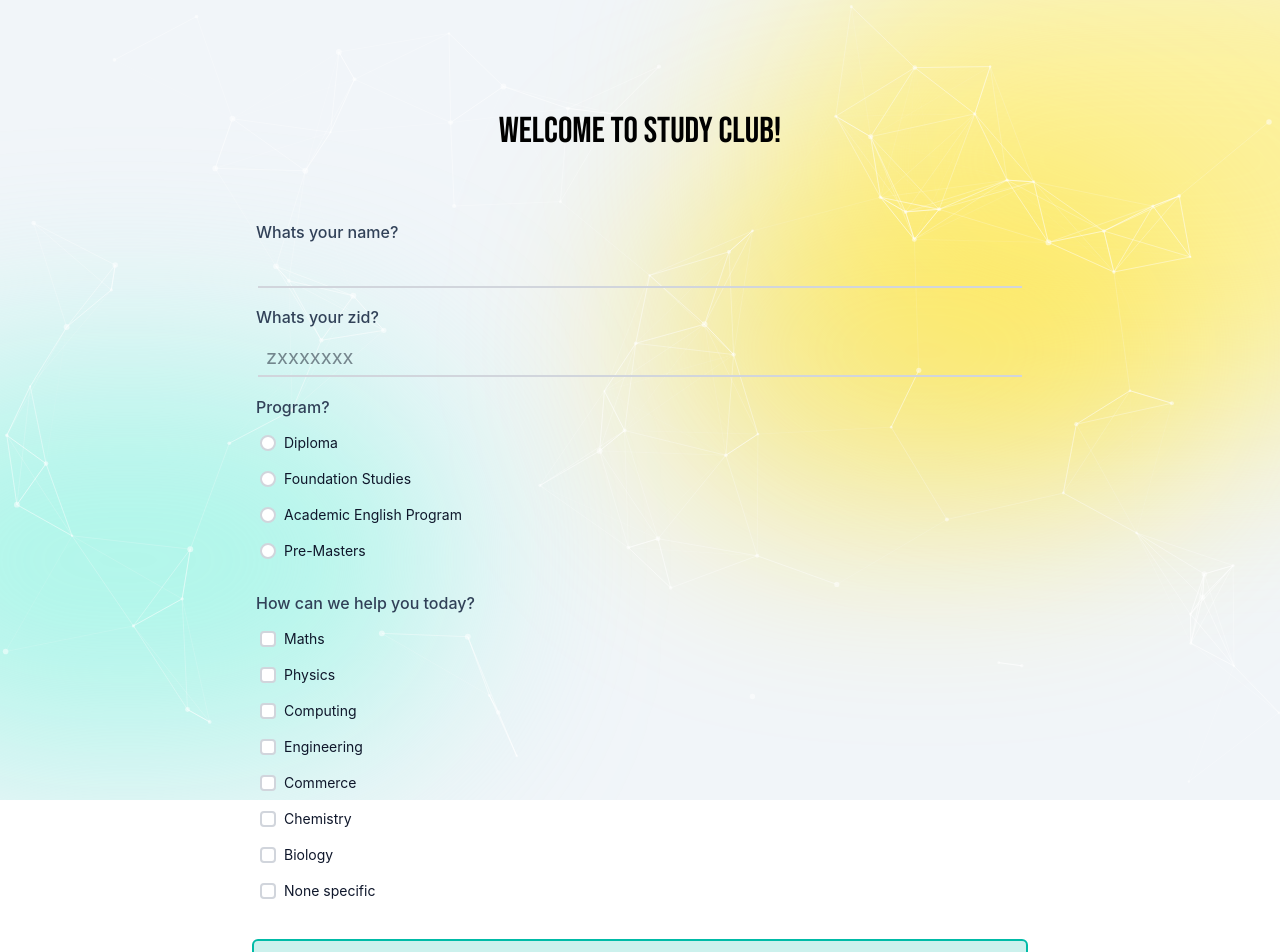
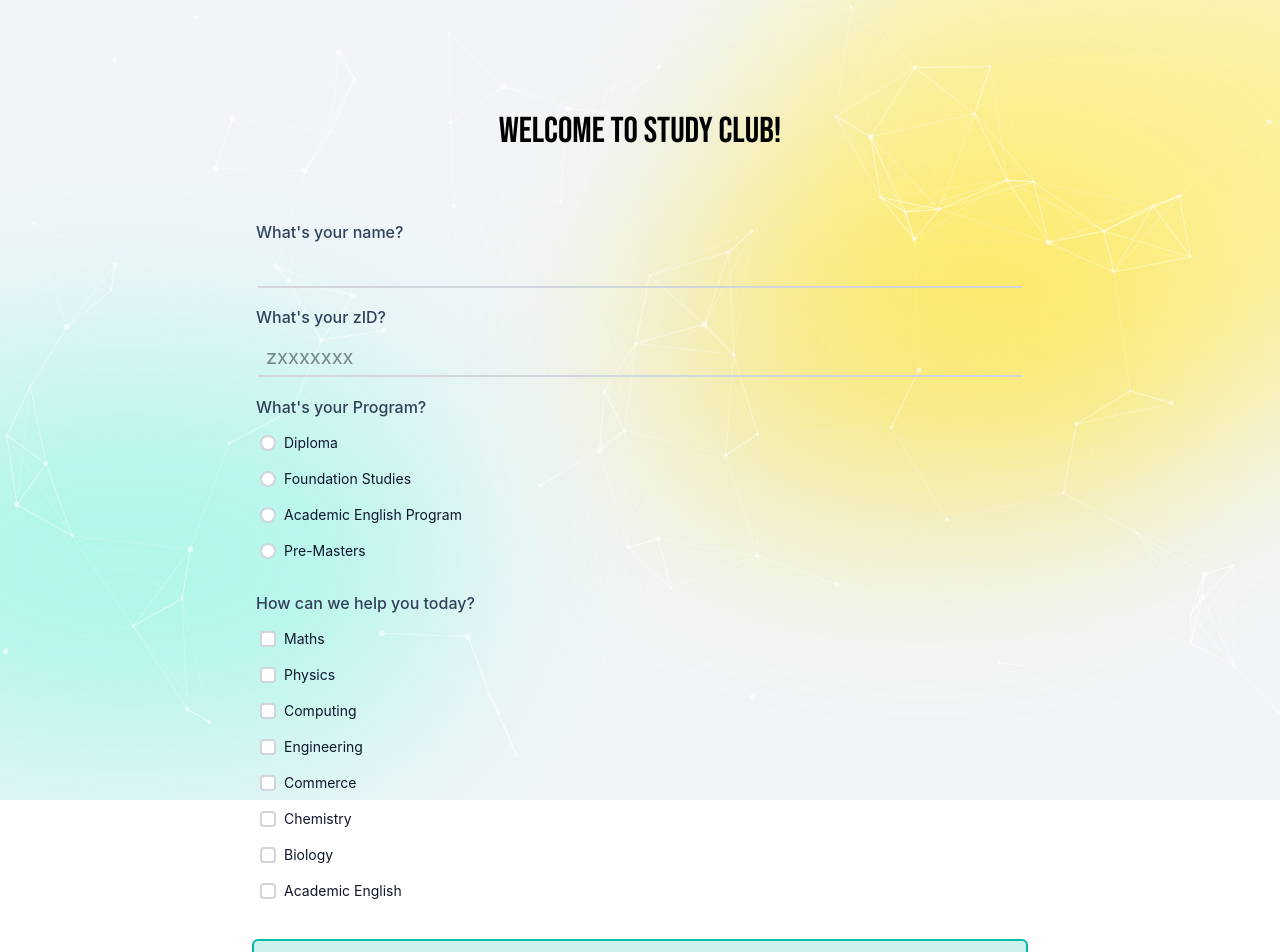
Before and after one commit to LJaeson/ucLCM, a React (Vite) app in the folder frontend/: page / in a window 1280 px wide. Shown: the top 952 px of the page. Built offline with nearby package versions, Linux system fonts and the light colour scheme; no server answers.

Commit message:
Grammar check

```diff
--- a/frontend/src/CheckinPage1.jsx
+++ b/frontend/src/CheckinPage1.jsx
@@ -27,7 +27,7 @@ export default function CheckinPage({setFinish, setStart}) {
     { id: 5, title: 'Commerce'},
     { id: 6, title: 'Chemistry'},
     { id: 7, title: 'Biology'},
-    { id: 8, title: 'None specific'},
+    { id: 8, title: 'Academic English'},
   ]
   ///////////////////////end of question list/////////////////////////////
   const handleSingleToggle = (id) => {
@@ -177,7 +177,7 @@ export default function CheckinPage({setFinish, setStart}) {
           <div className='min-h-[7vh]'></div>
           <div className='mb-[-20px]' >
             <div className="animate-fade-in [animation-fill-mode:both] [animation-delay:300ms]">
-              <h3 className="p-1 pb-0 font-medium text-slate-700">Whats your name?</h3>
+              <h3 className="p-1 pb-0 font-medium text-slate-700">What's your name?</h3>
               <div className='p-1.5 pb-[0px]'>
                 <input
                   type="text"
@@ -201,7 +201,7 @@ export default function CheckinPage({setFinish, setStart}) {
             </div>
 
             <div className="animate-fade-in [animation-fill-mode:both] [animation-delay:500ms]">
-              <h3 className="p-1 pt-[0px] mt-[-5px] font-medium text-slate-700">Whats your zid?</h3>
+              <h3 className="p-1 pt-[0px] mt-[-5px] font-medium text-slate-700">What's your zID?</h3>
               <div className='p-1.5 pb-[0px]'>
                 <input
                   type="text"
@@ -226,7 +226,7 @@ export default function CheckinPage({setFinish, setStart}) {
 
           <div className="animate-fade-in [animation-fill-mode:both] [animation-delay:700ms]">
             <SelectionBox
-              question={"Program?"}
+              question={"What's your Program?"}
               options =  {q1options}
               selectedIds = {selectedProgram}
               handleToggle = {handleSingleToggle}
```
